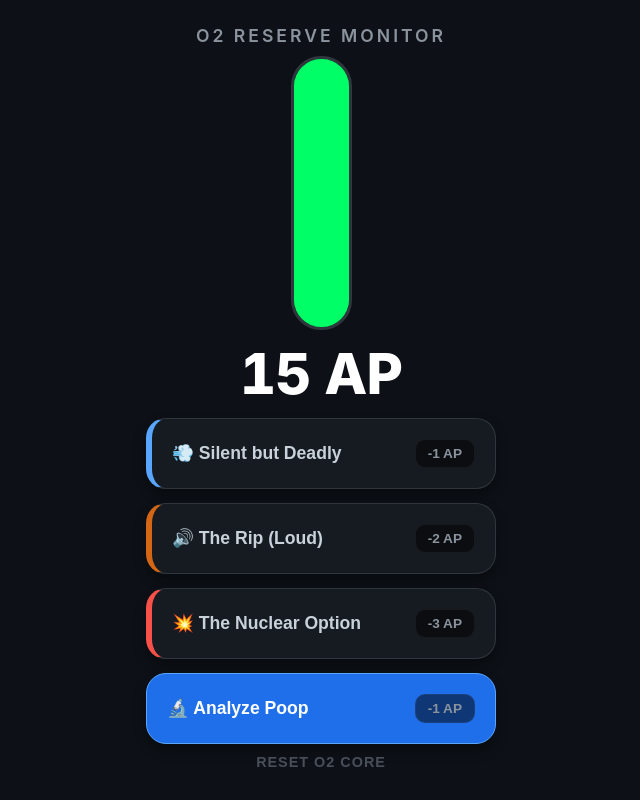
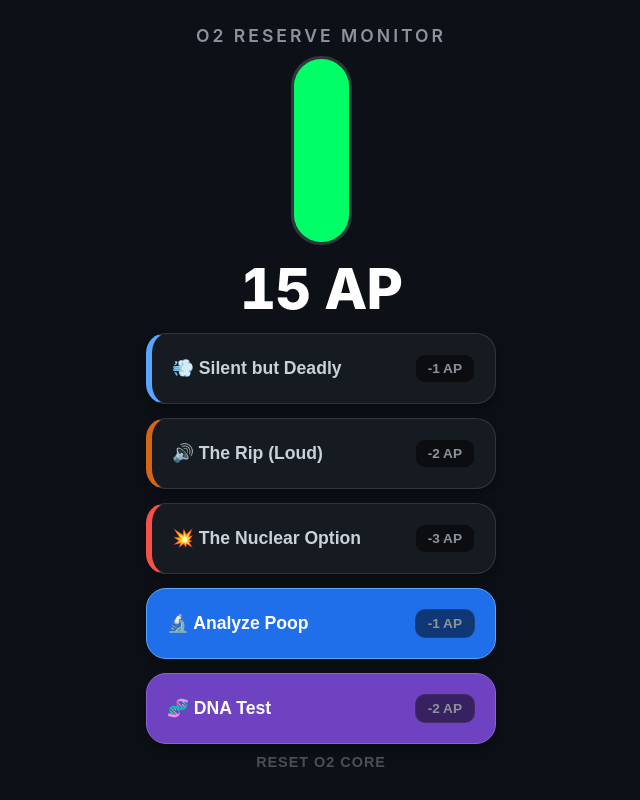
Before and after one commit to stardust9026/gas-lighting, a plain HTML site: page index.html in a window 1280 px wide. Shown: the whole page, without its empty margins (319-959 px from the left). Drawn offline with Linux system fonts and the light colour scheme.

Commit message:
Add DNA test button and sound asset
Added DNA test button and sound asset.

```diff
--- a/index.html
+++ b/index.html
@@ -111,6 +111,13 @@
         }
         .btn-analyze:active { background-color: #1158c7; }
 
+        .btn-dna {
+            background-color: #6f42c1;
+            border: 1px solid #8a63d2;
+            color: #ffffff;
+        }
+        .btn-dna:active { background-color: #5930a3; }
+
         .cost-tag {
             font-size: 0.85rem;
             background: rgba(0, 0, 0, 0.5);
@@ -161,6 +168,10 @@
             <span>🔬 Analyze Poop</span>
             <span class="cost-tag">-1 AP</span>
         </button>
+        <button class="btn-dna" onclick="triggerAction('dna', 2)">
+            <span>🧬 DNA Test</span>
+            <span class="cost-tag">-2 AP</span>
+        </button>
     </div>
 
     <button id="reset-btn" onclick="resetGame()">Reset O2 Core</button>
@@ -174,7 +185,8 @@
             silent: 'https://www.myinstants.com/media/sounds/squeaky-fart.mp3',             // Air/Gas escape hiss
             loud: 'https://www.myinstants.com/media/sounds/fart-with-extra-reverb.mp3',               // True ripping flatulence
             nuclear: 'https://www.myinstants.com/media/sounds/church-fart.mp3',   // Catastrophic blast
-            analyze: 'https://www.myinstants.com/media/sounds/medbay-scan.mp3' // Sci-fi hardware scan chirp
+            analyze: 'https://www.myinstants.com/media/sounds/medbay-scan.mp3', // Sci-fi hardware scan chirp
+            dna: 'https://www.myinstants.com/media/sounds/scanning-new-dna.mp3'
         };
 
         // Cache HTML elements
```
